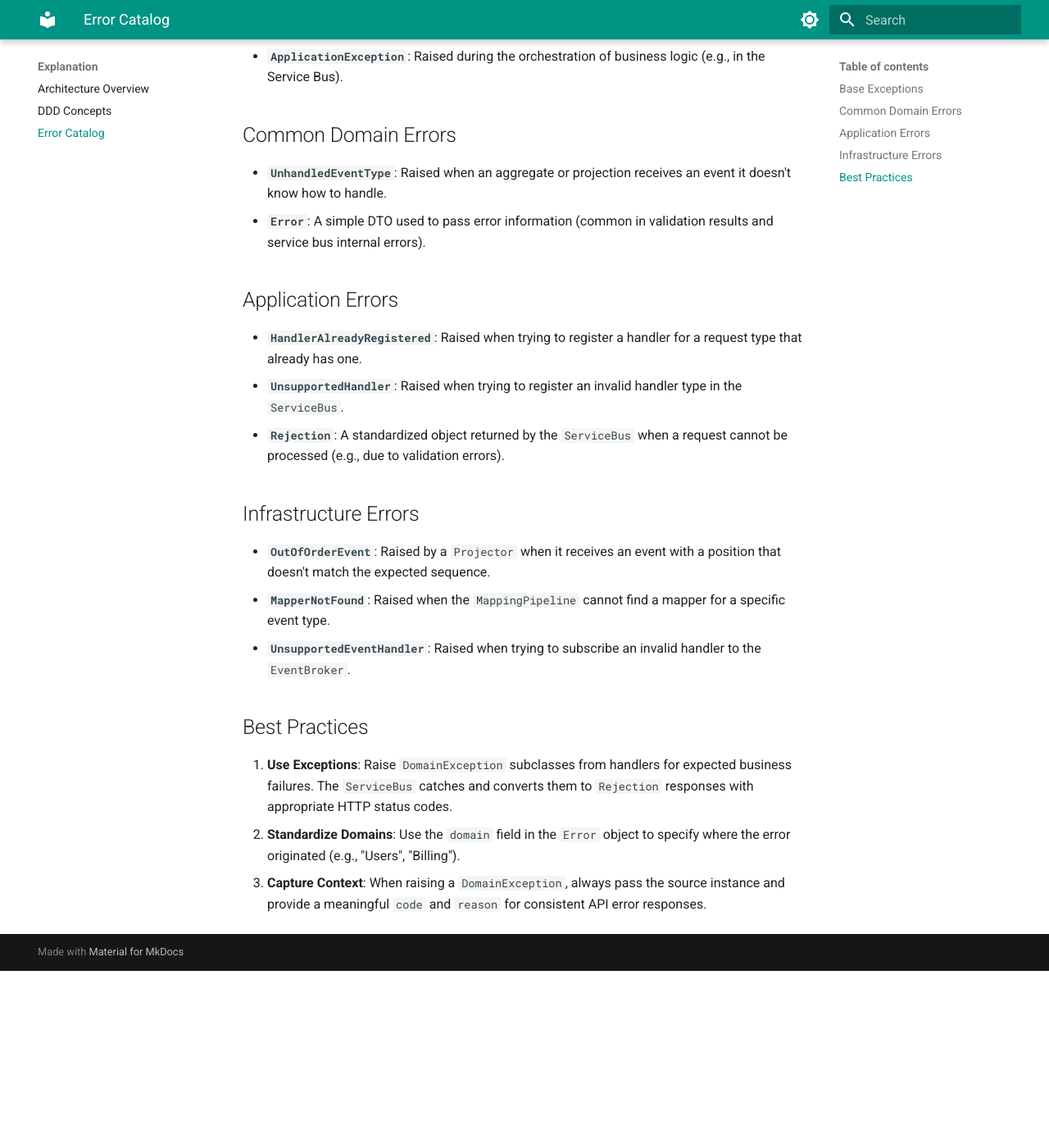
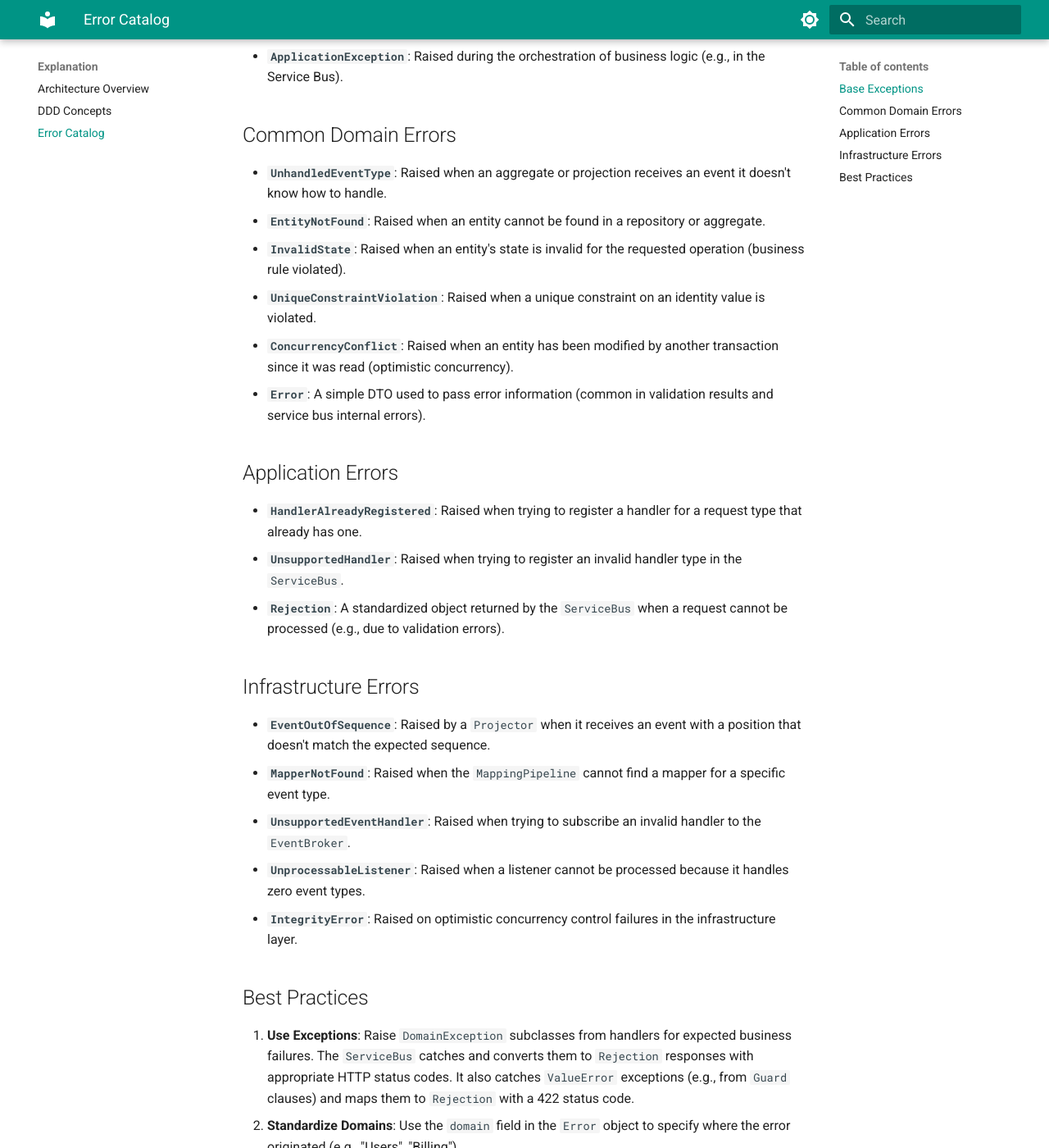
Before and after one commit to juanluiscr27/shared-kernel, an MkDocs documentation site: the page built from docs/explanation/errors.md, in a window 1280 px wide and 1400 px high, scrolled down 407 px. Shown: the whole window at 82% size. Built offline with MkDocs 1.6.1 and Material for MkDocs 9.7.7, drawn with Linux system fonts in a browser that asks for light colours; before the commit the page ends 1591 px from its top, so only the background shows below that.

Commit message:
docs: fix error catalog to match actual exception hierarchy
Co-Authored-By: Claude Opus 4.6 <noreply@anthropic.com>

```diff
--- a/docs/explanation/errors.md
+++ b/docs/explanation/errors.md
@@ -11,6 +11,10 @@ The Shared Kernel provides a hierarchy of exceptions to help you distinguish bet
 ## Common Domain Errors
 
 - **`UnhandledEventType`**: Raised when an aggregate or projection receives an event it doesn't know how to handle.
+- **`EntityNotFound`**: Raised when an entity cannot be found in a repository or aggregate.
+- **`InvalidState`**: Raised when an entity's state is invalid for the requested operation (business rule violated).
+- **`UniqueConstraintViolation`**: Raised when a unique constraint on an identity value is violated.
+- **`ConcurrencyConflict`**: Raised when an entity has been modified by another transaction since it was read (optimistic concurrency).
 - **`Error`**: A simple DTO used to pass error information (common in validation results and service bus internal errors).
 
 ## Application Errors
@@ -21,12 +25,14 @@ The Shared Kernel provides a hierarchy of exceptions to help you distinguish bet
 
 ## Infrastructure Errors
 
-- **`OutOfOrderEvent`**: Raised by a `Projector` when it receives an event with a position that doesn't match the expected sequence.
+- **`EventOutOfSequence`**: Raised by a `Projector` when it receives an event with a position that doesn't match the expected sequence.
 - **`MapperNotFound`**: Raised when the `MappingPipeline` cannot find a mapper for a specific event type.
 - **`UnsupportedEventHandler`**: Raised when trying to subscribe an invalid handler to the `EventBroker`.
+- **`UnprocessableListener`**: Raised when a listener cannot be processed because it handles zero event types.
+- **`IntegrityError`**: Raised on optimistic concurrency control failures in the infrastructure layer.
 
 ## Best Practices
 
-1. **Use Exceptions**: Raise `DomainException` subclasses from handlers for expected business failures. The `ServiceBus` catches and converts them to `Rejection` responses with appropriate HTTP status codes.
+1. **Use Exceptions**: Raise `DomainException` subclasses from handlers for expected business failures. The `ServiceBus` catches and converts them to `Rejection` responses with appropriate HTTP status codes. It also catches `ValueError` exceptions (e.g., from `Guard` clauses) and maps them to `Rejection` with a 422 status code.
 2. **Standardize Domains**: Use the `domain` field in the `Error` object to specify where the error originated (e.g., "Users", "Billing").
 3. **Capture Context**: When raising a `DomainException`, always pass the source instance and provide a meaningful `code` and `reason` for consistent API error responses.
```
